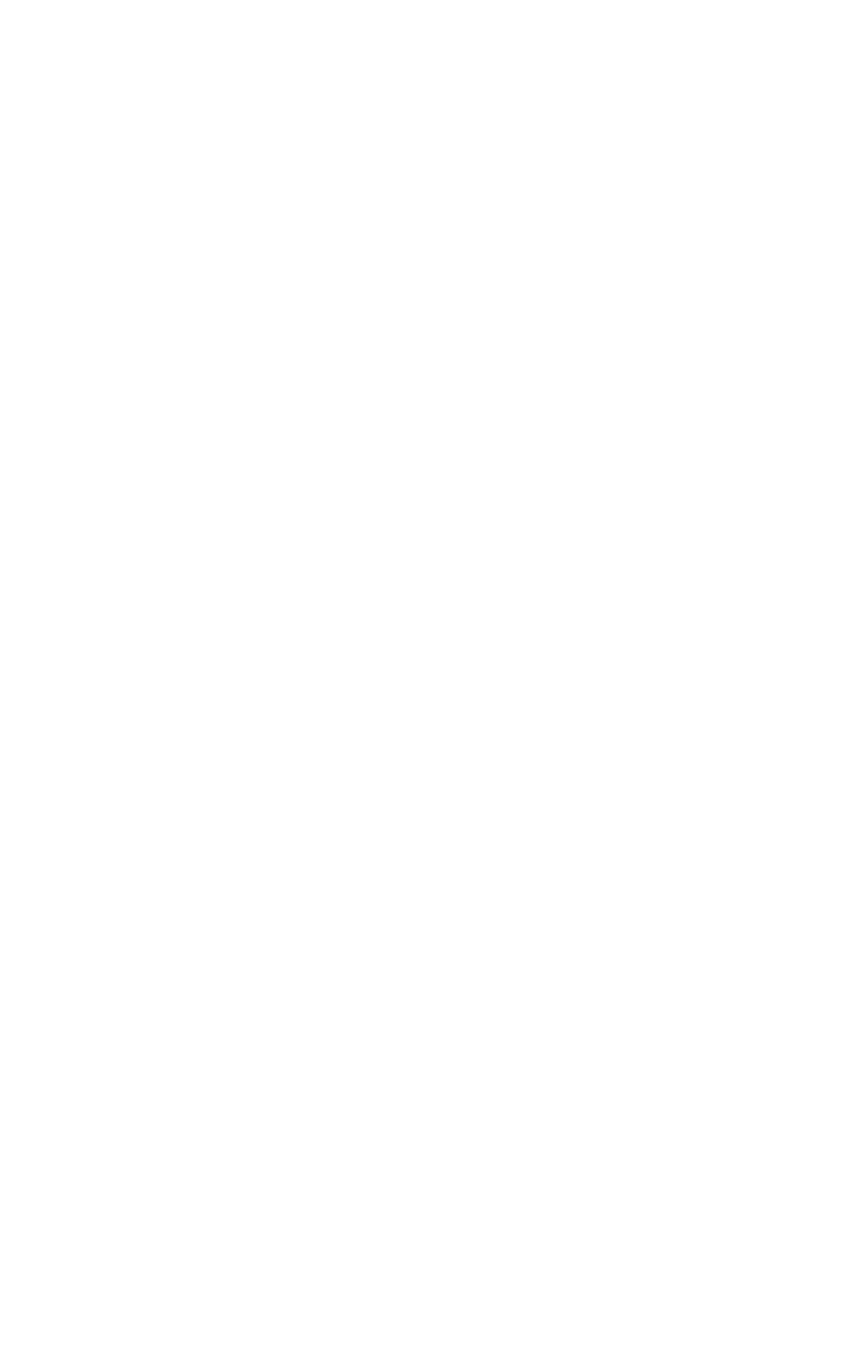
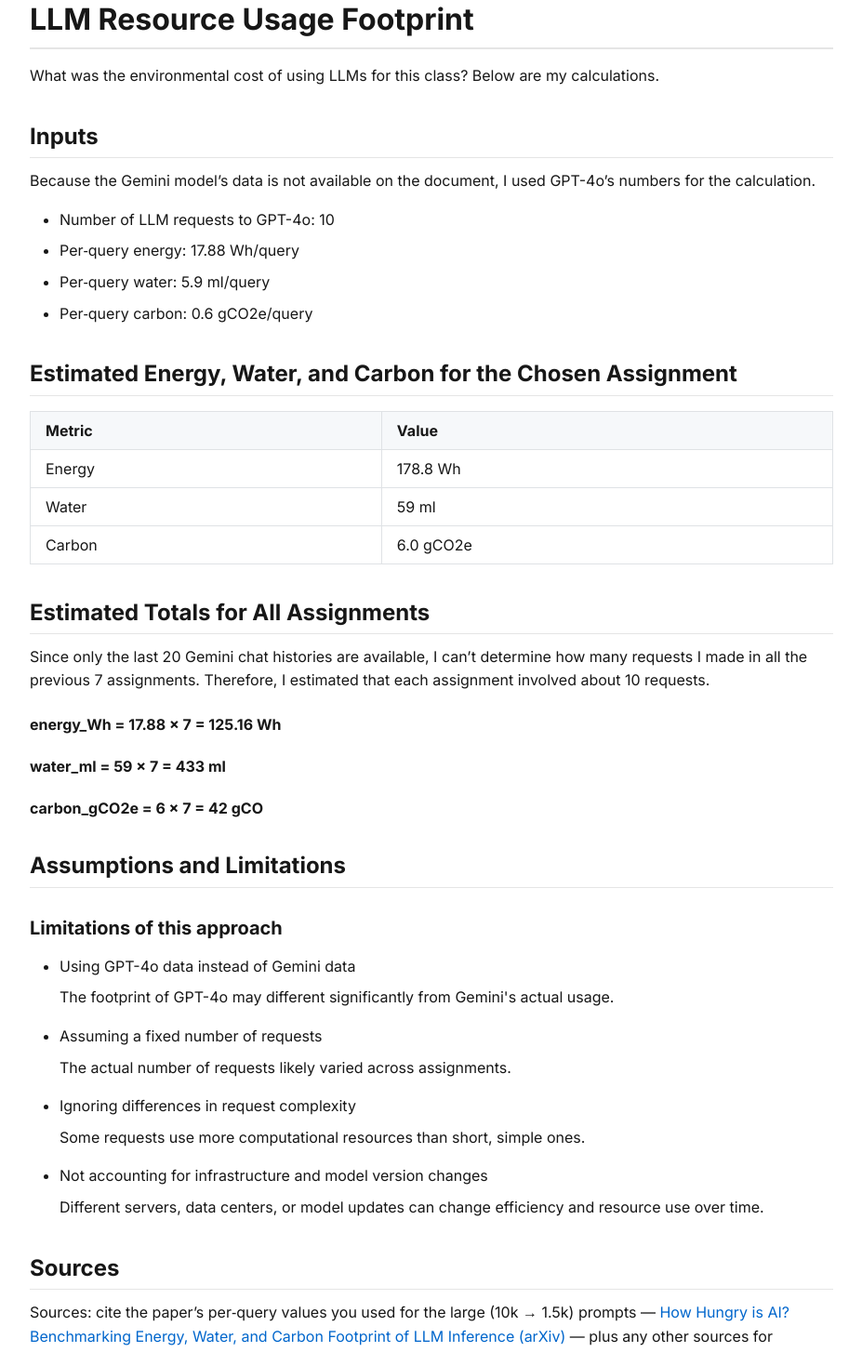
Before and after one commit to ep390/ep390, a Next.js app in the folder website/: page /students/fumiya/hw6 in a window 1280 px wide. Before the commit this address had no page. Shown: the part 80-1534 px from the top of the page at 93% size, without its empty margins (176-1103 px from the left). Before the commit the page ends 800 px from the top, so only its background shows below. Built offline with nearby package versions, Linux system fonts and the light colour scheme.

Commit message:
hw6 submission

```diff
--- /dev/null
+++ b/website/app/students/fumiya/hw6/page.jsx
@@ -0,0 +1,100 @@
+import styles from "@/app/[...markdown]/markdown.module.css";
+
+export default function HW6Page() {
+  // Replace these with your real values and sources.
+  const N = 10; // Estimate the number of requests for the chosen past assignment
+
+  // TODO: Update modelData with values from Sections 5/5.1/5.2 for the large prompts (10k in → 1.5k out).
+  // NOTE: If the model you used is not in the paper, you may assume GPT-4o values.
+  const modelData = {
+    modelName: "GPT-4o", // Name of the model used for calculations. Update if needed.
+    perQueryEnergyWh: 17.88,// Wh/query (replace with paper’s large 10k→1.5k value)
+    perQueryWaterMl: 5.9, // ml/query (replace with paper’s large 10k→1.5k value)
+    perQueryCarbonG: 0.6, // gCO2e/query (replace with paper’s large 10k→1.5k value)
+  }
+
+
+  const energyWh = N * modelData.perQueryEnergyWh;
+  const waterMl = N * modelData.perQueryWaterMl;
+  const carbonG = N * modelData.perQueryCarbonG;
+
+  return (
+    <div className="container mx-auto px-4 py-8 max-w-4xl">
+      <div className={styles.markdownContent}>
+        <h1 className="text-3xl font-bold mb-4">LLM Resource Usage Footprint</h1>
+        <p className="mb-4">What was the environmental cost of using LLMs for this class? Below are my calculations.</p>
+
+        <h2>Inputs</h2>
+        <p>
+    Because the Gemini model’s data is not available on the document, I used GPT-4o’s numbers for the calculation.
+    </p>
+        <ul>
+          <li>Number of LLM requests to {modelData.modelName}: {N}</li>
+          <li>Per‑query energy: {modelData.perQueryEnergyWh} Wh/query</li>
+          <li>Per‑query water: {modelData.perQueryWaterMl} ml/query</li>
+          <li>Per‑query carbon: {modelData.perQueryCarbonG} gCO2e/query</li>
+        </ul>
+
+        <h2>Estimated Energy, Water, and Carbon for the Chosen Assignment</h2> {/* TODO: Replace the description to match your chosen assignment */}
+        <table className="table-auto border-collapse">
+          <thead>
+            <tr>
+              <th>Metric</th>
+              <th>Value</th>
+            </tr>
+          </thead>
+          <tbody>
+            <tr>
+              <td>Energy</td>
+              <td>{energyWh.toFixed(1)} Wh</td>
+            </tr>
+            <tr>
+              <td>Water</td>
+              <td>{waterMl.toFixed(0)} ml</td>
+            </tr>
+            <tr>
+              <td>Carbon</td>
+              <td>{carbonG.toFixed(1)} gCO2e</td>
+            </tr>
+          </tbody>
+        </table>
+
+        <h2>Estimated Totals for All Assignments</h2>
+        <p>
+         Since only the last 20 Gemini chat histories are available, I can’t determine how many requests I made in all the previous 7 assignments.
+         Therefore, I estimated that each assignment involved about 10 requests.
+       </p>
+
+       <h5>
+         energy_Wh = 17.88 × 7 = 125.16 Wh
+       </h5>
+
+       <h5>
+         water_ml = 59 × 7 = 433 ml
+       </h5>
+
+       <h5>
+         carbon_gCO2e = 6 × 7 = 42 gCO
+       </h5>
+
+        <h2>Assumptions and Limitations</h2>
+        <h3>Limitations of this approach</h3>
+        <ul>
+          <li>Using GPT-4o data instead of Gemini data</li>
+          <p>The footprint of GPT-4o may different significantly from Gemini's actual usage.</p>
+          <li>Assuming a fixed number of requests</li>
+          <p>The actual number of requests likely varied across assignments.</p>
+          <li>Ignoring differences in request complexity</li>
+          <p>Some requests use more computational resources than short, simple ones.</p>
+          <li>Not accounting for infrastructure and model version changes</li>
+          <p>Different servers, data centers, or model updates can change efficiency and resource use over time.</p>
+        </ul>
+
+        <h2>Sources</h2>
+        <p>
+          Sources: cite the paper’s per‑query values you used for the large (10k → 1.5k) prompts — <a href="https://arxiv.org/abs/2505.09598" target="_blank">How Hungry is AI? Benchmarking Energy, Water, and Carbon Footprint of LLM Inference (arXiv)</a> — plus any other sources for assumptions.
+        </p>
+      </div>
+    </div>
+  );
+}
```
